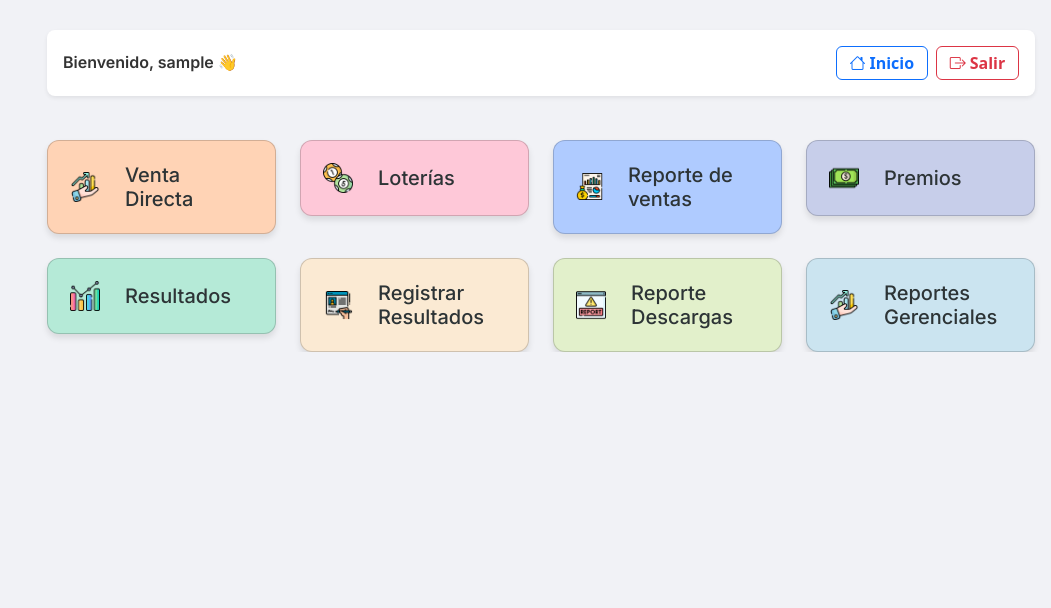
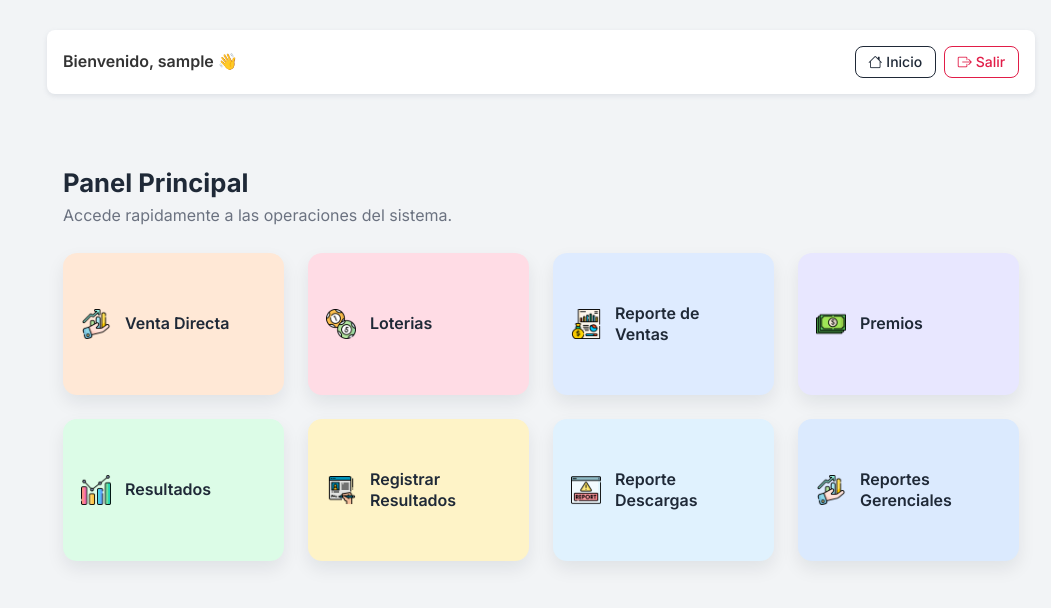
Before and after one commit to daniel0227/ventas, a Django app: page / in a window 1280 px wide. Shown: the top 608 px of the page, without its empty margins (229-1280 px from the left). Run offline with Django 5.2, Linux system fonts and the light colour scheme; the visitor is signed in with stand-in values (Sample User, id 1); data that the repository does not hold is empty; some libraries are stand-ins or nearby versions.

Commit message:
modificaciones visuales en el home

```diff
--- a/core/templates/core/home.html
+++ b/core/templates/core/home.html
@@ -1,215 +1,207 @@
-{% extends 'core/base.html' %}
+{% extends "core/base.html" %}
+{% load static %}
 
 {% block content %}
+<section class="home-menu container py-4 py-md-5">
+  <header class="mb-4">
+    <h2 class="home-title mb-1">Panel Principal</h2>
+    <p class="home-subtitle mb-0">Accede rapidamente a las operaciones del sistema.</p>
+  </header>
 
-  {% load static %}
-  <head>
-    <meta charset="UTF-8" />
-    <title>Buhowl</title>
-    <meta name="viewport" content="width=device-width, initial-scale=1, shrink-to-fit=no" />
-
-    <!-- Librerías CSS -->
-    <link rel="stylesheet" href="https://cdnjs.cloudflare.com/ajax/libs/bootstrap/5.3.1/css/bootstrap.min.css" />
-    <link href="https://fonts.googleapis.com/css2?family=Roboto:wght@400;700&display=swap" rel="stylesheet" />
-    <!-- Librerías JS de Bootstrap -->
-    <script src="https://cdnjs.cloudflare.com/ajax/libs/bootstrap/5.3.1/js/bootstrap.bundle.min.js"></script>
-    <style>
-      body {
-        background-color: #f1f2f6; /* Fondo general gris claro */
-      }
-
-      .menu-card {
-        border-radius: 12px;
-        box-shadow: 0 4px 6px rgba(0, 0, 0, 0.1);
-        transition: transform 0.3s, box-shadow 0.3s;
-        color: #2d3436; /* Texto oscuro para contraste */
-        width: 100%;
-        padding: 10px;
-      }
-
-      .menu-card:hover {
-        transform: translateY(-5px);
-        box-shadow: 0 6px 10px rgba(0, 0, 0, 0.15);
-      }
-
-      .menu-card .card-body {
-        font-family: 'Roboto', sans-serif;
-        text-align: left;
-      }
-
-      .menu-card svg {
-        width: 30px; /* Reducido tamaño de íconos */
-        height: 30px;
-        margin-right: 10px;
-      }
-
-      .menu-container {
-        padding: 20px;
-      }
-
-      .menu-card.bg-1 {
-        background-color: #FFD3B5; /* Peach pastel */
-      }
-
-      .menu-card.bg-2 {
-        background-color: #FEC8D8; /* Pink pastel */
-      }
-
-      .menu-card.bg-3 {
-        background-color: #AFCBFF; /* Light baby blue */
-      }
-
-      .menu-card.bg-4 {
-        background-color: #C7CEEA; /* Lavender pastel */
-      }
-
-      .menu-card.bg-5 {
-        background-color: #B5EAD7; /* Mint pastel */
-      }
-
-      .menu-card.bg-6 {
-        background-color: #FBEAD3; /* Cream pastel */
-      }
-
-      .menu-card.bg-7 {
-        background-color: #E2F0CB; /* Lime pastel */
-      }
-      .menu-card.bg-8 {
-        background-color: #cbe4f0ff; /* Lime pastel */
-      }
-
-      /* Ajuste de tamaño del menú */
-      .menu-item {
-        display: flex;
-        align-items: center;
-        justify-content: flex-start;
-        padding: 12px;
-        width: 100%; /* Mantener el ancho completo, pero reducimos la proporción en el layout */
-      }
-
-      /* Mejoras en el estilo del encabezado de bienvenida */
-      .welcome-container {
-        display: flex;
-        justify-content: space-between;
-        align-items: center;
-        padding-bottom: 15px;
-        margin-bottom: 20px;
-      }
-
-      .welcome-container h4 {
-        margin: 0;
-      }
-
-      .welcome-container form {
-        display: flex;
-        gap: 10px;
-      }
-
-      .btn-custom {
-        background-color: #74b9ff;
-        color: white;
-        border: none;
-        padding: 8px 20px;
-        border-radius: 5px;
-        font-size: 16px;
-      }
-
-      .btn-custom:hover {
-        background-color: #3498db;
-        cursor: pointer;
-      }
-
-    </style>
-  </head>
-    <!-- Menu Cards -->
-    <div class="row gy-4">
-
-      <div class="col-md-3">
-        <a href="{% url 'ventas' %}" class="text-decoration-none">
-          <div class="card menu-card bg-1">
+  <div class="row g-3 g-md-4">
+    <div class="col-12 col-sm-6 col-xl-3">
+      <a href="{% url 'ventas' %}" class="menu-link">
+        <article class="card menu-card menu-card-sales h-100">
           <div class="card-body menu-item">
-              <img src="{% static 'core/img/sales.png' %}" alt="Venta Directa Icon" style="width: 30px; height: 30px; margin-right: 10px;">
-              <h5 style="margin: 0px 0 0px 15px;">Venta Directa</h5>
+            <img src="{% static 'core/img/sales.png' %}" alt="" class="menu-icon" aria-hidden="true">
+            <h3 class="menu-label">Venta Directa</h3>
           </div>
-          </div>
+        </article>
       </a>
     </div>
-      <div class="col-md-3">
-        <a href="{% url 'loterias' %}" class="text-decoration-none">
-          <div class="card menu-card bg-2">
+
+    <div class="col-12 col-sm-6 col-xl-3">
+      <a href="{% url 'loterias' %}" class="menu-link">
+        <article class="card menu-card menu-card-lotteries h-100">
           <div class="card-body menu-item">
-              <img src="{% static 'core/img/lottery.png' %}" alt="Loteria Icon" style="width: 30px; height: 30px; margin-right: 10px;">
-              <h5 style="margin: 0px 0 0px 15px;">Loterías</h5>
+            <img src="{% static 'core/img/lottery.png' %}" alt="" class="menu-icon" aria-hidden="true">
+            <h3 class="menu-label">Loterias</h3>
           </div>
-          </div>
+        </article>
       </a>
     </div>
-      <div class="col-md-3">
-        <a href="{% url 'ventas_list' %}" class="text-decoration-none">
-          <div class="card menu-card bg-3">
+
+    <div class="col-12 col-sm-6 col-xl-3">
+      <a href="{% url 'ventas_list' %}" class="menu-link">
+        <article class="card menu-card menu-card-sales-report h-100">
           <div class="card-body menu-item">
-              <img src="{% static 'core/img/report.png' %}" alt="report" style="width: 27px; margin-right: 10px;">
-              <h5 style="margin: 0px 0 0px 15px;">Reporte de ventas</h5>
+            <img src="{% static 'core/img/report.png' %}" alt="" class="menu-icon" aria-hidden="true">
+            <h3 class="menu-label">Reporte de Ventas</h3>
           </div>
-          </div>
+        </article>
       </a>
     </div>
-      <div class="col-md-3">
-        <a href="{% url 'premios' %}" class="text-decoration-none">
-          <div class="card menu-card bg-4">
+
+    <div class="col-12 col-sm-6 col-xl-3">
+      <a href="{% url 'premios' %}" class="menu-link">
+        <article class="card menu-card menu-card-prizes h-100">
           <div class="card-body menu-item">
-              <img src="{% static 'core/img/dollar.png' %}" alt="report" style="width: 30px; margin-right: 10px;">
-              <h5 style="margin: 0px 0 0px 15px;">Premios</h5>
+            <img src="{% static 'core/img/dollar.png' %}" alt="" class="menu-icon" aria-hidden="true">
+            <h3 class="menu-label">Premios</h3>
           </div>
-          </div>
+        </article>
       </a>
     </div>
-      <div class="col-md-3">
-        <a href="{% url 'resultados' %}" class="text-decoration-none">
-          <div class="card menu-card bg-5">
+
+    <div class="col-12 col-sm-6 col-xl-3">
+      <a href="{% url 'resultados' %}" class="menu-link">
+        <article class="card menu-card menu-card-results h-100">
           <div class="card-body menu-item">
-              <img src="{% static 'core/img/results.png' %}" alt="Loteria Icon" style="width: 30px; height: 30px; margin-right: 10px;">
-              <h5 style="margin: 0px 0 0px 15px;">Resultados</h5>
+            <img src="{% static 'core/img/results.png' %}" alt="" class="menu-icon" aria-hidden="true">
+            <h3 class="menu-label">Resultados</h3>
           </div>
-          </div>
+        </article>
       </a>
     </div>
+
     {% if user.is_staff %}
-      <div class="col-md-3">
-        <a href="{% url 'registro_resultados' %}" class="text-decoration-none">
-          <div class="card menu-card bg-6">
+      <div class="col-12 col-sm-6 col-xl-3">
+        <a href="{% url 'registro_resultados' %}" class="menu-link">
+          <article class="card menu-card menu-card-register h-100">
             <div class="card-body menu-item">
-              <img src="{% static 'core/img/register.png' %}" alt="Loteria Icon" style="width: 30px; height: 30px; margin-right: 10px;">
-              <h5 style="margin: 0px 0 0px 15px;">Registrar Resultados</h5>
+              <img src="{% static 'core/img/register.png' %}" alt="" class="menu-icon" aria-hidden="true">
+              <h3 class="menu-label">Registrar Resultados</h3>
             </div>
-          </div>
+          </article>
         </a>
       </div>
-      {% endif %}
-    {% if user.is_staff %}
-    <div class="col-md-3">
-      <a href="{% url 'reporte_descargas' %}" class="text-decoration-none">
-        <div class="card menu-card bg-7">
+
+      <div class="col-12 col-sm-6 col-xl-3">
+        <a href="{% url 'reporte_descargas' %}" class="menu-link">
+          <article class="card menu-card menu-card-downloads h-100">
             <div class="card-body menu-item">
-            <img src="{% static 'core/img/descargues.png' %}" alt="Loteria Icon" style="width: 30px; height: 30px; margin-right: 10px;">
-            <h5 style="margin: 0px 0 0px 15px;">Reporte Descargas</h5>
+              <img src="{% static 'core/img/descargues.png' %}" alt="" class="menu-icon" aria-hidden="true">
+              <h3 class="menu-label">Reporte Descargas</h3>
             </div>
-        </div>
+          </article>
         </a>
       </div>
-    {% endif %}
-    {% if user.is_staff %}
-    <div class="col-md-3">
-      <a href="{% url 'reportes' %}" class="text-decoration-none">
-        <div class="card menu-card bg-8">
+
+      <div class="col-12 col-sm-6 col-xl-3">
+        <a href="{% url 'reportes' %}" class="menu-link">
+          <article class="card menu-card menu-card-management h-100">
             <div class="card-body menu-item">
-            <img src="{% static 'core/img/sales.png' %}" alt="Loteria Icon" style="width: 30px; height: 30px; margin-right: 10px;">
-            <h5 style="margin: 0px 0 0px 15px;">Reportes Gerenciales</h5>
+              <img src="{% static 'core/img/sales.png' %}" alt="" class="menu-icon" aria-hidden="true">
+              <h3 class="menu-label">Reportes Gerenciales</h3>
             </div>
-        </div>
+          </article>
         </a>
       </div>
     {% endif %}
   </div>
-  </div>
+</section>
+
+<style>
+  .home-menu {
+    max-width: 1200px;
+  }
+
+  .home-title {
+    font-size: 1.6rem;
+    font-weight: 700;
+    color: #1f2937;
+  }
+
+  .home-subtitle {
+    color: #6b7280;
+  }
+
+  .menu-link {
+    display: block;
+    text-decoration: none;
+  }
+
+  .menu-card {
+    border: 0;
+    border-radius: 14px;
+    box-shadow: 0 8px 18px rgba(15, 23, 42, 0.08);
+    transition: transform 0.2s ease, box-shadow 0.2s ease;
+  }
+
+  .menu-link:hover .menu-card,
+  .menu-link:focus-visible .menu-card {
+    transform: translateY(-3px);
+    box-shadow: 0 14px 26px rgba(15, 23, 42, 0.14);
+  }
+
+  .menu-link:focus-visible {
+    outline: none;
+  }
+
+  .menu-link:focus-visible .menu-card {
+    box-shadow:
+      0 0 0 3px rgba(2, 132, 199, 0.35),
+      0 14px 26px rgba(15, 23, 42, 0.14);
+  }
+
+  .menu-item {
+    display: flex;
+    align-items: center;
+    gap: 0.9rem;
+    padding: 1rem 1.1rem;
+  }
+
+  .menu-icon {
+    width: 30px;
+    height: 30px;
+    flex: 0 0 auto;
+  }
+
+  .menu-label {
+    margin: 0;
+    font-size: 1rem;
+    font-weight: 600;
+    line-height: 1.3;
+    color: #1f2937;
+  }
+
+  .menu-card-sales { background-color: #ffe8d6; }
+  .menu-card-lotteries { background-color: #ffdce5; }
+  .menu-card-sales-report { background-color: #deebff; }
+  .menu-card-prizes { background-color: #e8e7ff; }
+  .menu-card-results { background-color: #dcfce7; }
+  .menu-card-register { background-color: #fef3c7; }
+  .menu-card-downloads { background-color: #e0f2fe; }
+  .menu-card-management { background-color: #dbeafe; }
+
+  @media (max-width: 575.98px) {
+    .home-menu {
+      padding-top: 1rem !important;
+      padding-bottom: 1rem !important;
+    }
+
+    .home-title {
+      font-size: 1.35rem;
+    }
+
+    .home-subtitle {
+      font-size: 0.92rem;
+    }
+
+    .menu-item {
+      gap: 0.2rem;
+      padding: 0.25rem 0.8rem;
+    }
+
+    .menu-icon {
+      width: 22px;
+      height: 22px;
+    }
+
+    .menu-label {
+      font-size: 0.92rem;
+      line-height: 1.15;
+    }
+  }
+</style>
 {% endblock %}
```
Lines whose indentation alone changed are shown as unchanged.
